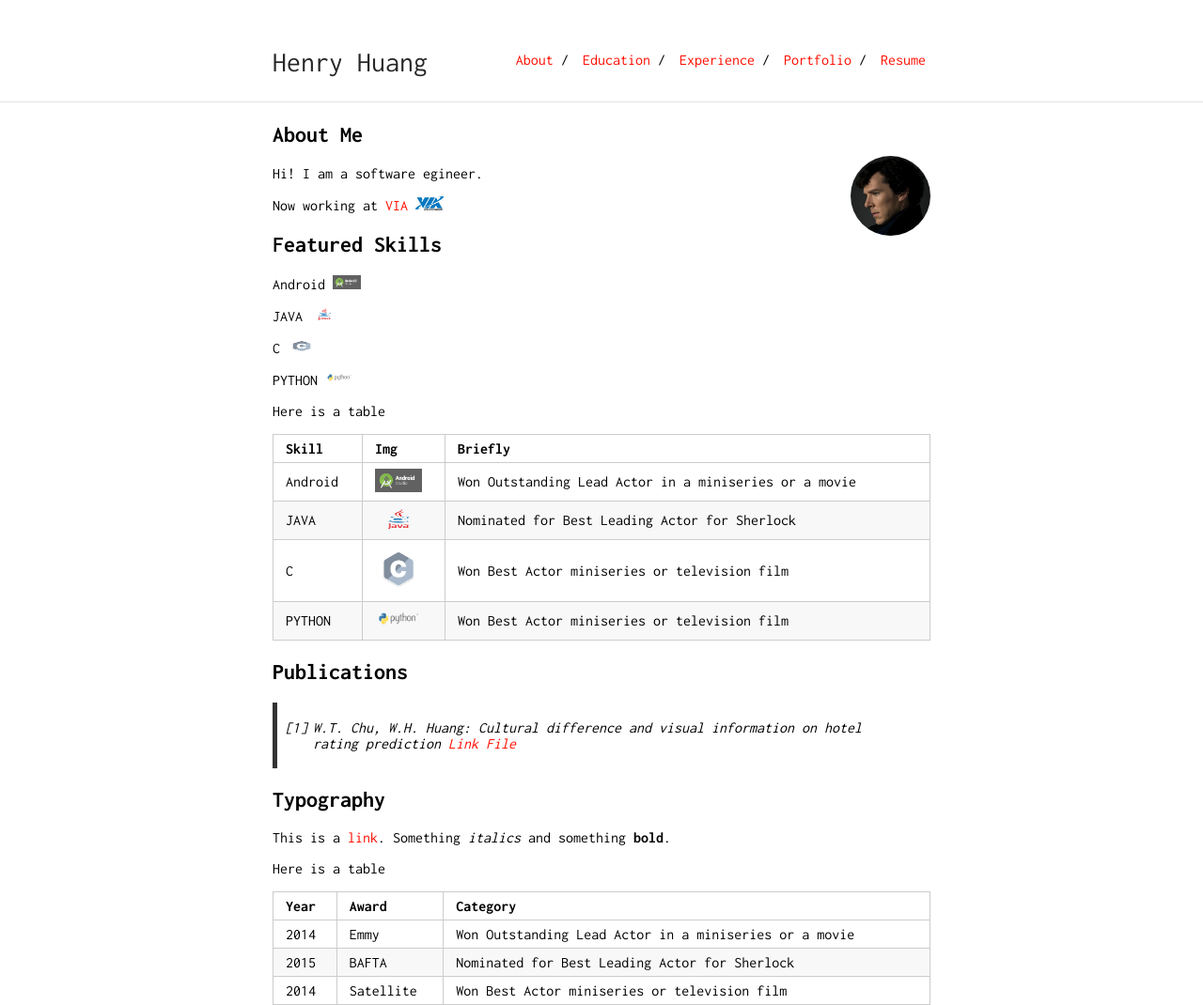
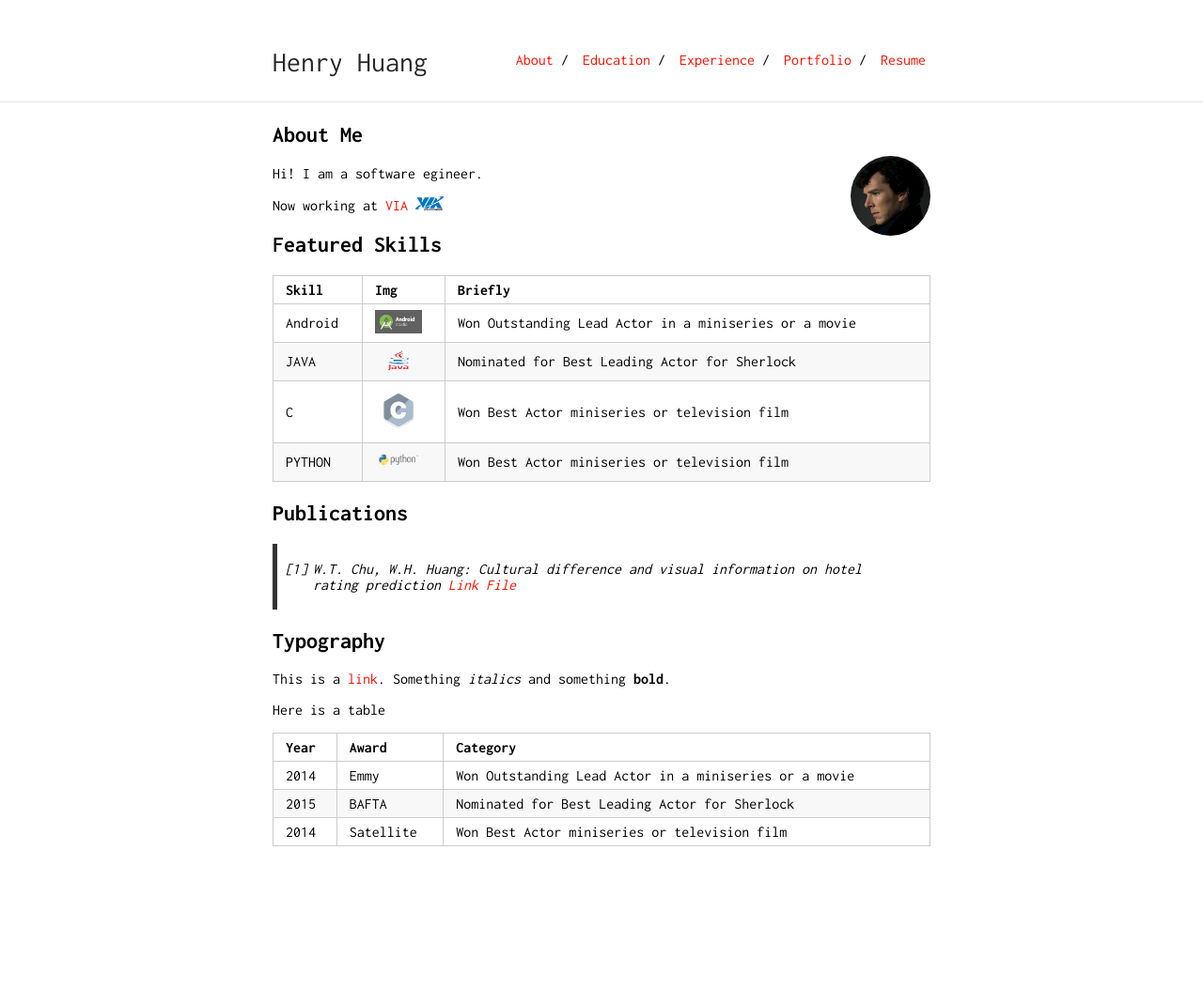
Before and after one commit to henry0726/henry0726.github.io, a Jekyll site: the page built from index.md, in a window 1280 px wide. Shown: the whole page at 94% size. Built offline with Jekyll 4.4.1, drawn with Linux system fonts in a browser that asks for light colours; our own code applies the rules of GitHub Pages for plain Markdown files; after the commit the page ends 901 px from its top, so only the background shows below that.

Commit message:
Update index.md

```diff
--- a/index.md
+++ b/index.md
@@ -11,16 +11,6 @@ Hi! I am a software egineer.
 Now working at [VIA](https://www.viatech.com/en/) <img src="VIA_Corporate_logo.jpg" style="width:30px;height:15px;"/>
 
 ## Featured Skills
-
-Android <img src="android-studio-logo.png" style="width:30px;height:15px;"/>
-
-JAVA <img src="JAVA.webp" style="width:30px;height:15px;"/>
-
-C <img src="C language.sh.png" style="width:30px;height:15px;"/>
-
-PYTHON <img src="python-logo.png" style="width:30px;height:15px;"/>
-
-Here is a table
 
 Skill | Img | Briefly
 -----|-------|--------
```
